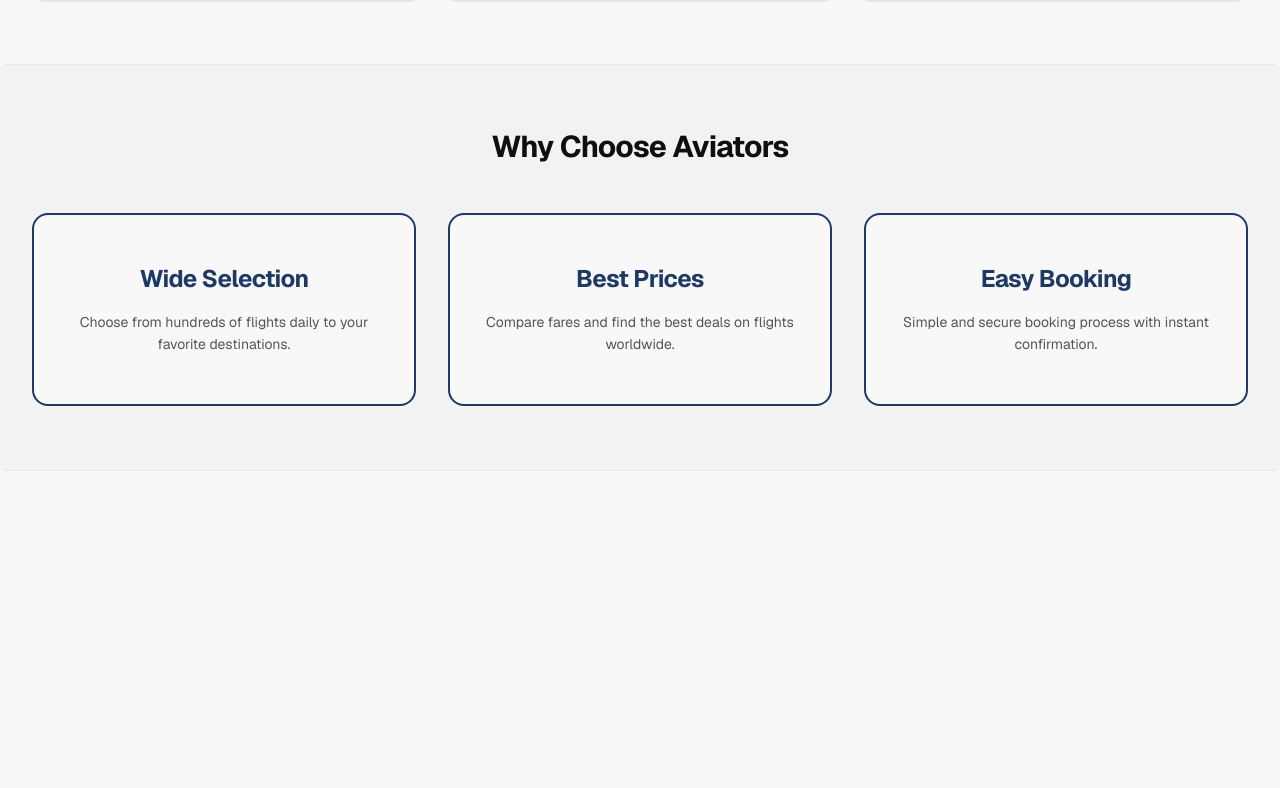
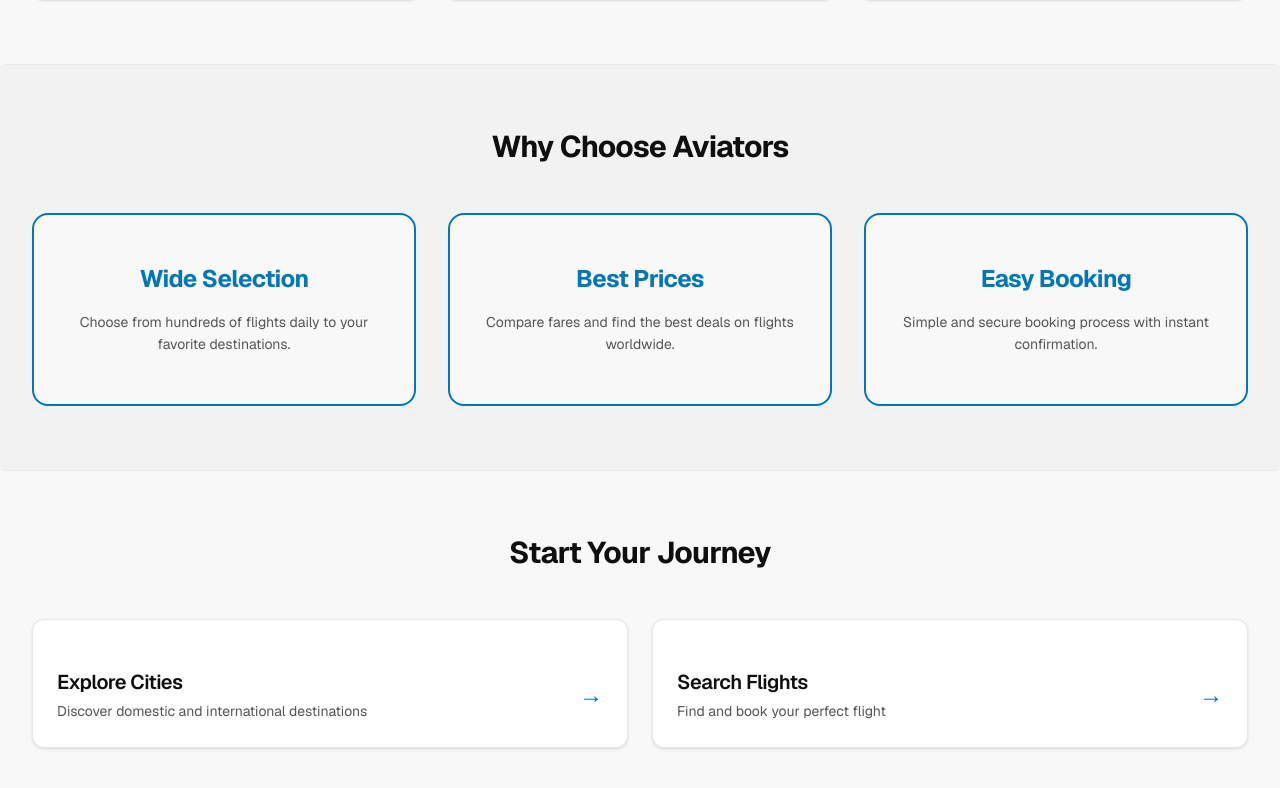
Before and after one commit to shayanbalochofficial/Aviators-NextJsWebsite, a Next.js app: page / in a window 1280 px wide. Shown: the part 1282-2070 px from the top of the page. Before the commit the page ends 1753 px from the top, so only its background shows below. Built offline with nearby package versions, Linux system fonts and the light colour scheme.

Commit message:
Completed Landing Page

```diff
--- a/src/app/globals.css
+++ b/src/app/globals.css
@@ -6,7 +6,7 @@
 :root {
   --background: oklch(0.98 0 0);
   --foreground: oklch(0.17 0 0);
-  --primary: oklch(0.35 0.08 258);
+  --primary: #0077b6;
   --primary-foreground: oklch(0.98 0 0);
   --secondary: oklch(0.28 0 0);
   --secondary-foreground: oklch(0.98 0 0);
--- a/src/app/page.tsx
+++ b/src/app/page.tsx
@@ -4,6 +4,7 @@
 import { Card, CardContent } from "@/components/ui/card";
 import { Button } from "@/components/ui/button";
 import { offers } from "@/data/offers";
+import { Footer } from "./../components/footer";
 
 export const metadata: Metadata = {
   title: "Aviators - Book Flights Worldwide",
@@ -72,7 +73,7 @@
                   </Button>
                 </Link>
                 <Link href="/cities">
-                  <Button variant="outline" className="cursor-pointer">
+                  <Button variant="outline" className="cursor-pointer hover:bg-primary">
                     Explore Cities
                   </Button>
                 </Link>
@@ -140,7 +141,53 @@
             </div>
           </div>
         </section>
+
+        {/*  */}
+        <section className="py-16">
+          <div className="max-w-7xl mx-auto px-4 sm:px-6 lg:px-8">
+            <h2 className="text-center mb-12">Start Your Journey</h2>
+
+            <div className="grid grid-cols-1 md:grid-cols-2 gap-6">
+              <Link href="/cities">
+                <Card className="hover:shadow-md transition-shadow cursor-pointer">
+                  <CardContent className="pt-6">
+                    <div className="flex items-center justify-between">
+                      <div>
+                        <h3 className="font-semibold mb-1">Explore Cities</h3>
+                        <p className="text-sm text-muted-foreground">
+                          Discover domestic and international destinations
+                        </p>
+                      </div>
+                      <span className="text-primary font-bold text-2xl shrink-0">
+                        →
+                      </span>
+                    </div>
+                  </CardContent>
+                </Card>
+              </Link>
+
+              <Link href="/flights">
+                <Card className="hover:shadow-md transition-shadow cursor-pointer">
+                  <CardContent className="pt-6">
+                    <div className="flex items-center justify-between">
+                      <div>
+                        <h3 className="font-semibold mb-1">Search Flights</h3>
+                        <p className="text-sm text-muted-foreground">
+                          Find and book your perfect flight
+                        </p>
+                      </div>
+                      <span className="text-primary font-bold text-2xl shrink-0">
+                        →
+                      </span>
+                    </div>
+                  </CardContent>
+                </Card>
+              </Link>
+            </div>
+          </div>
+        </section>
       </main>
+      <Footer />
     </div>
   );
 }
```
